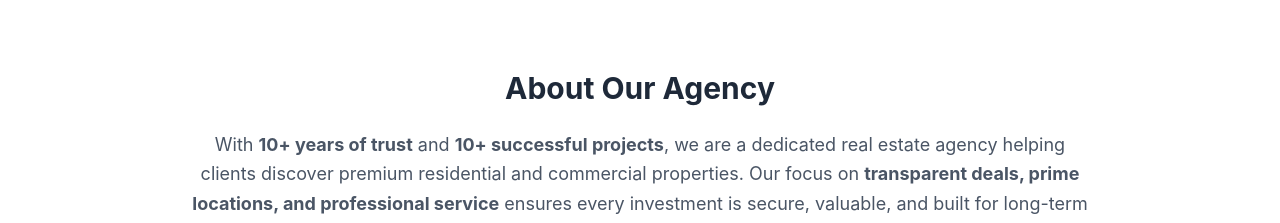
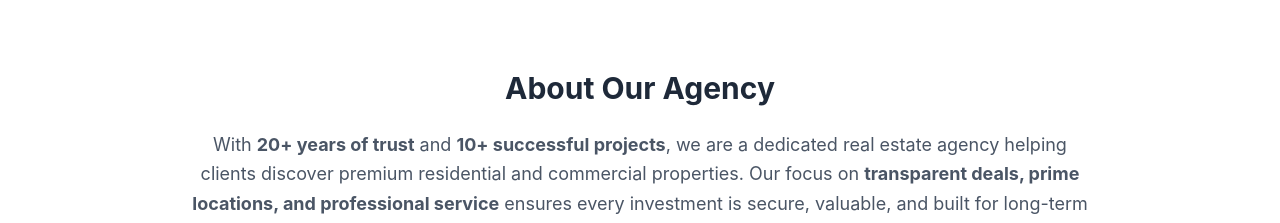
Before and after one commit to TheCollegeProgrammer/real-estate-website, a Next.js app: page / in a window 1280 px wide. Shown: the part 2580-2803 px from the top of the page. Built offline with nearby package versions, Linux system fonts and the light colour scheme.

Commit message:
Making Code Deployement ready

```diff
--- a/app/about_us/page.js
+++ b/app/about_us/page.js
@@ -62,7 +62,7 @@ export default function About() {
         <div className="max-w-6xl mx-auto px-6 grid grid-cols-2 md:grid-cols-4 gap-8 text-center">
 
           <div>
-            <h3 className="text-3xl md:text-4xl font-bold">10+</h3>
+            <h3 className="text-3xl md:text-4xl font-bold">20+</h3>
             <p className="text-gray-400 mt-2">Years Experience</p>
           </div>
 
--- a/components/About.js
+++ b/components/About.js
@@ -12,7 +12,7 @@ export default function About() {
         </h2>
 
         <p className="text-gray-600 dark:text-gray-400 text-[15px] md:text-lg leading-relaxed">
-          With <strong>10+ years of trust</strong> and <strong>10+ successful projects</strong>,
+          With <strong>20+ years of trust</strong> and <strong>10+ successful projects</strong>,
           we are a dedicated real estate agency helping clients discover premium residential
           and commercial properties. Our focus on <strong>transparent deals, prime locations,
           and professional service</strong> ensures every investment is secure, valuable,
```
